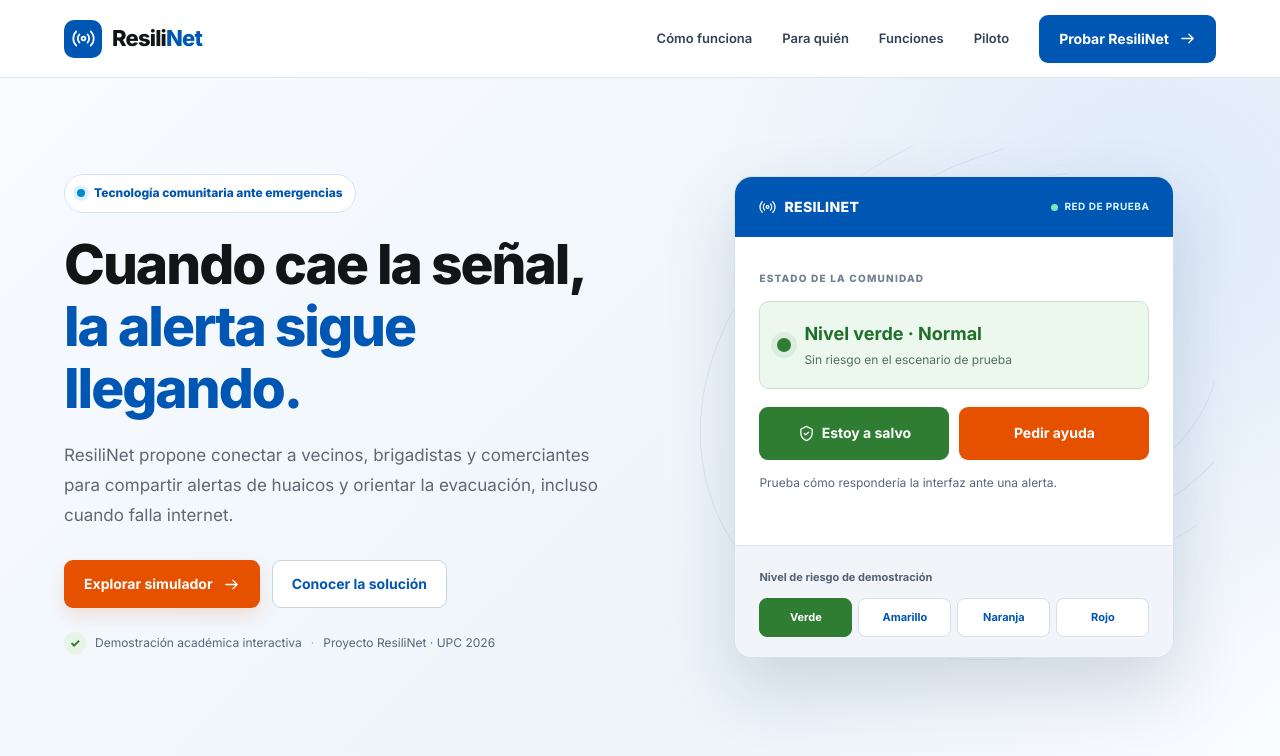
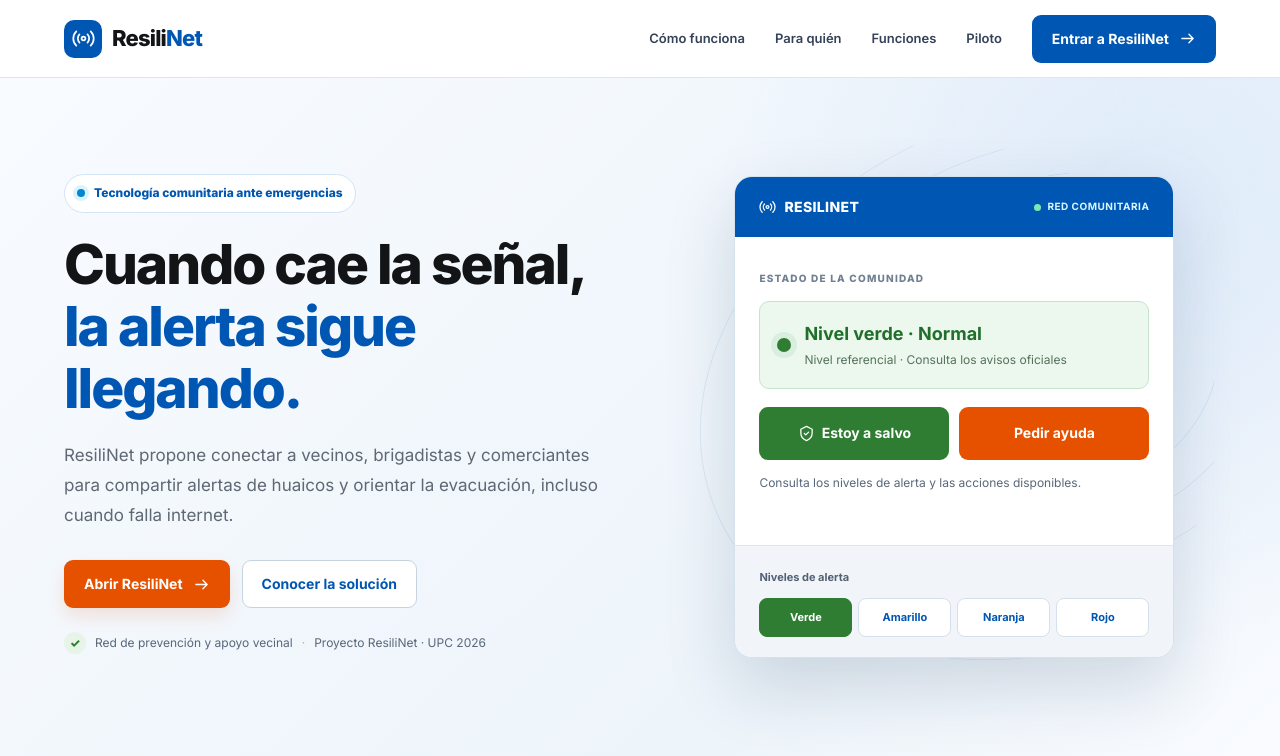
Before and after one commit to IHC-Grupo-2/IHC_TRABAJO_GRUPO_2, a plain HTML site: page index.html in a window 1280 px wide. Shown: the top 756 px of the page. Drawn offline with Linux system fonts and the light colour scheme.

Commit message:
feat: present ResiliNet as unified product UI and move test notice to footer

```diff
--- a/index.html
+++ b/index.html
@@ -18,25 +18,25 @@
   <header class="site-header"><div class="container nav-inner">
     <a class="brand" href="#inicio" aria-label="ResiliNet, inicio"><span class="brand-symbol"><svg><use href="#signal"/></svg></span><span>Resili<span class="brand-accent">Net</span></span></a>
     <button class="mobile-toggle" id="mobileToggle" aria-controls="mainNav" aria-expanded="false">Menú <span aria-hidden="true">☰</span></button>
-    <nav id="mainNav" class="main-nav" aria-label="Navegación principal"><a href="#como-funciona">Cómo funciona</a><a href="#segmentos">Para quién</a><a href="#funciones">Funciones</a><a href="#piloto">Piloto</a><a class="button button-blue nav-cta" href="demo.html">Probar ResiliNet <svg><use href="#arrow"/></svg></a></nav>
+    <nav id="mainNav" class="main-nav" aria-label="Navegación principal"><a href="#como-funciona">Cómo funciona</a><a href="#segmentos">Para quién</a><a href="#funciones">Funciones</a><a href="#piloto">Piloto</a><a class="button button-blue nav-cta" href="demo.html">Entrar a ResiliNet <svg><use href="#arrow"/></svg></a></nav>
   </div></header>
   <main id="contenido">
     <section id="inicio" class="hero"><div class="container hero-layout">
-      <div class="hero-copy"><span class="eyebrow"><span class="eyebrow-dot"></span> Tecnología comunitaria ante emergencias</span><h1>Cuando cae la señal, <span>la alerta sigue llegando.</span></h1><p>ResiliNet propone conectar a vecinos, brigadistas y comerciantes para compartir alertas de huaicos y orientar la evacuación, incluso cuando falla internet.</p><div class="hero-actions"><a class="button button-orange" href="demo.html">Explorar simulador <svg><use href="#arrow"/></svg></a><a class="button button-quiet" href="#como-funciona">Conocer la solución</a></div><div class="hero-foot"><span class="round-mark">✓</span><span>Demostración académica interactiva</span><span class="hero-sep">·</span><span>Proyecto ResiliNet · UPC 2026</span></div></div>
+      <div class="hero-copy"><span class="eyebrow"><span class="eyebrow-dot"></span> Tecnología comunitaria ante emergencias</span><h1>Cuando cae la señal, <span>la alerta sigue llegando.</span></h1><p>ResiliNet propone conectar a vecinos, brigadistas y comerciantes para compartir alertas de huaicos y orientar la evacuación, incluso cuando falla internet.</p><div class="hero-actions"><a class="button button-orange" href="demo.html">Abrir ResiliNet <svg><use href="#arrow"/></svg></a><a class="button button-quiet" href="#como-funciona">Conocer la solución</a></div><div class="hero-foot"><span class="round-mark">✓</span><span>Red de prevención y apoyo vecinal</span><span class="hero-sep">·</span><span>Proyecto ResiliNet · UPC 2026</span></div></div>
       <div class="hero-visual"><div class="topographic" aria-hidden="true"></div><div class="mockup">
-        <div class="mockup-head"><span class="mockup-label"><svg><use href="#signal"/></svg> RESILINET</span><span class="mockup-connection"><span></span> RED DE PRUEBA</span></div>
-        <div class="mockup-body"><span class="small-label">ESTADO DE LA COMUNIDAD</span><div class="risk-status" id="heroRisk"><span class="risk-dot"></span><div><strong id="heroRiskTitle">Nivel verde · Normal</strong><small id="heroRiskSubtitle">Sin riesgo en el escenario de prueba</small></div></div><div class="mockup-actions"><button id="heroSafe" class="action-safe" type="button"><svg><use href="#shield"/></svg> Estoy a salvo</button><button id="heroHelp" class="action-help" type="button">Pedir ayuda</button></div><div class="mockup-result" id="heroResult" aria-live="polite">Prueba cómo respondería la interfaz ante una alerta.</div></div>
-        <div class="mockup-bottom"><span>Nivel de riesgo de demostración</span><div class="risk-pills" id="heroRiskButtons"><button class="active" data-level="green" aria-pressed="true" aria-label="Nivel verde">Verde</button><button data-level="yellow" aria-pressed="false">Amarillo</button><button data-level="orange" aria-pressed="false">Naranja</button><button data-level="red" aria-pressed="false">Rojo</button></div></div>
+        <div class="mockup-head"><span class="mockup-label"><svg><use href="#signal"/></svg> RESILINET</span><span class="mockup-connection"><span></span> RED COMUNITARIA</span></div>
+        <div class="mockup-body"><span class="small-label">ESTADO DE LA COMUNIDAD</span><div class="risk-status" id="heroRisk"><span class="risk-dot"></span><div><strong id="heroRiskTitle">Nivel verde · Normal</strong><small id="heroRiskSubtitle">Nivel referencial · Consulta los avisos oficiales</small></div></div><div class="mockup-actions"><button id="heroSafe" class="action-safe" type="button"><svg><use href="#shield"/></svg> Estoy a salvo</button><button id="heroHelp" class="action-help" type="button">Pedir ayuda</button></div><div class="mockup-result" id="heroResult" aria-live="polite">Consulta los niveles de alerta y las acciones disponibles.</div></div>
+        <div class="mockup-bottom"><span>Niveles de alerta</span><div class="risk-pills" id="heroRiskButtons"><button class="active" data-level="green" aria-pressed="true" aria-label="Nivel verde">Verde</button><button data-level="yellow" aria-pressed="false">Amarillo</button><button data-level="orange" aria-pressed="false">Naranja</button><button data-level="red" aria-pressed="false">Rojo</button></div></div>
       </div><div class="floating-label"><svg><use href="#shield"/></svg><div><strong>Una respuesta más rápida</strong><span>Información clara para actuar</span></div></div></div>
     </div></section>
     <section class="trust-bar"><div class="container trust-grid"><div><strong>3</strong><span>segmentos de usuarios</span></div><div><strong>4</strong><span>niveles de prevención</span></div><div><strong>Offline</strong><span>como objetivo de diseño</span></div><div><strong>1 toque</strong><span>para reportar tu estado</span></div></div></section>
     <section id="como-funciona" class="section"><div class="container"><div class="section-intro"><span class="overline">CÓMO FUNCIONA</span><h2>Preparados antes. Conectados durante.</h2><p>Una experiencia organizada para que la comunidad sepa qué hacer antes y durante una emergencia.</p></div><div class="steps-grid"><article class="step"><div class="step-number">01</div><div class="step-icon"><svg><use href="#map"/></svg></div><h3>Prepárate con anticipación</h3><p>Identifica las zonas seguras y prepara mapas descargados y contactos de emergencia antes de que falle la conexión.</p></article><article class="step"><div class="step-number">02</div><div class="step-icon"><svg><use href="#signal"/></svg></div><h3>Recibe la alerta comunitaria</h3><p>La propuesta utiliza una red malla Bluetooth entre vecinos para propagar avisos cuando no hay internet.</p></article><article class="step"><div class="step-number">03</div><div class="step-icon"><svg><use href="#heart"/></svg></div><h3>Evacúa y reporta tu estado</h3><p>Sigue las instrucciones de evacuación y comunica con claridad si estás a salvo o necesitas auxilio.</p></article></div></div></section>
-    <section id="segmentos" class="section tint"><div class="container"><div class="section-intro"><span class="overline">PARA QUIÉN</span><h2>Una comunidad, tres maneras de protegerla</h2><p>Cada perfil accede a herramientas relevantes para su responsabilidad durante la emergencia.</p></div><div class="segment-grid"><article class="segment"><div class="segment-icon"><svg><use href="#users"/></svg></div><h3>Residentes y jefes de hogar</h3><p>Alertas fáciles de entender, rutas seguras y comunicación del estado familiar.</p><a href="demo.html#familia">Probar experiencia residente <svg><use href="#arrow"/></svg></a></article><article class="segment"><div class="segment-icon"><svg><use href="#shield"/></svg></div><h3>Brigadistas y voluntarios</h3><p>Panorama comunitario, solicitudes de ayuda y coordinación de tareas prioritarias.</p><a href="demo.html#brigadas">Probar coordinación <svg><use href="#arrow"/></svg></a></article><article class="segment"><div class="segment-icon"><svg><use href="#store"/></svg></div><h3>Comerciantes locales</h3><p>Preparación del negocio, cierre preventivo y apoyo a familiares vulnerables.</p><a href="demo.html#comercio">Probar experiencia comercial <svg><use href="#arrow"/></svg></a></article></div></div></section>
+    <section id="segmentos" class="section tint"><div class="container"><div class="section-intro"><span class="overline">PARA QUIÉN</span><h2>Una comunidad, tres maneras de protegerla</h2><p>Cada perfil accede a herramientas relevantes para su responsabilidad durante la emergencia.</p></div><div class="segment-grid"><article class="segment"><div class="segment-icon"><svg><use href="#users"/></svg></div><h3>Residentes y jefes de hogar</h3><p>Alertas fáciles de entender, rutas seguras y comunicación del estado familiar.</p><a href="demo.html#familia">Acceso para residentes <svg><use href="#arrow"/></svg></a></article><article class="segment"><div class="segment-icon"><svg><use href="#shield"/></svg></div><h3>Brigadistas y voluntarios</h3><p>Panorama comunitario, solicitudes de ayuda y coordinación de tareas prioritarias.</p><a href="demo.html#brigadas">Acceso para brigadistas <svg><use href="#arrow"/></svg></a></article><article class="segment"><div class="segment-icon"><svg><use href="#store"/></svg></div><h3>Comerciantes locales</h3><p>Preparación del negocio, cierre preventivo y apoyo a familiares vulnerables.</p><a href="demo.html#comercio">Acceso para comerciantes <svg><use href="#arrow"/></svg></a></article></div></div></section>
     <section id="funciones" class="section"><div class="container features-layout"><div class="section-intro align-left"><span class="overline">FUNCIONALIDADES</span><h2>Diseñada para actuar, no para complicarse</h2><p>Interacciones breves, contrastes claros y mensajes precisos, de acuerdo con las guías de estilo de ResiliNet.</p><a class="button button-blue" href="demo.html">Explorar todas las funciones <svg><use href="#arrow"/></svg></a></div><div class="feature-stack"><div class="feature"><span class="feature-index">01</span><div><strong>Alertas progresivas</strong><p>Semáforo verde, amarillo, naranja y rojo con instrucciones específicas.</p></div></div><div class="feature"><span class="feature-index">02</span><div><strong>Mapas y evacuación</strong><p>Consulta de puntos de encuentro y recorridos alternativos en el prototipo.</p></div></div><div class="feature"><span class="feature-index">03</span><div><strong>Ayuda y estado familiar</strong><p>Acciones directas «Estoy a salvo» y «Auxilio», con confirmación visible.</p></div></div><div class="feature"><span class="feature-index">04</span><div><strong>Coordinación comunitaria</strong><p>Reportes vecinales, triaje de brigadistas y protección de comercios.</p></div></div></div></div></section>
-    <section id="piloto" class="section pilot"><div class="container pilot-inner"><div><span class="overline">PARTICIPA EN LA VALIDACIÓN</span><h2>Ayúdanos a mejorar ResiliNet</h2><p>Explora el prototipo y dinos qué tan claras son sus alertas, rutas e interacciones. Esta versión funciona con datos ficticios: no envía solicitudes de emergencia reales.</p><div class="pilot-places">Áreas consideradas: Chosica, Chaclacayo y San Juan de Lurigancho.</div></div><div class="pilot-card"><span class="pill"><span class="pill-dot"></span> DEMO ACADÉMICA</span><h3>Una experiencia para probar</h3><p>Sin registro y sin compartir datos personales.</p><a class="button button-orange full" href="demo.html">Entrar al simulador <svg><use href="#arrow"/></svg></a><a class="minor-link" href="#registro">También puedes dejar tu interés en el piloto</a></div></div></section>
-    <section id="registro" class="section"><div class="container register-layout"><div class="section-intro align-left"><span class="overline">PRERREGISTRO</span><h2>Conoce las próximas actividades</h2><p>Completa los campos para experimentar la validación del formulario. No se almacenan ni envían datos desde esta versión académica.</p></div><form id="regForm" novalidate class="register-form"><label for="nombre">Nombre completo</label><input type="text" id="nombre" name="nombre" autocomplete="name" placeholder="Tu nombre" required><label for="contacto">Correo o celular</label><input type="text" id="contacto" name="contacto" placeholder="ejemplo@correo.com" required><label for="rol">Me interesa como</label><select id="rol" name="rol" required><option value="">Seleccionar perfil</option><option>Residente o jefe de hogar</option><option>Brigadista o voluntario</option><option>Comerciante local</option></select><button type="submit" class="button button-blue full">Validar mi prerregistro <svg><use href="#arrow"/></svg></button><p id="formMessage" role="status" aria-live="polite" class="form-message"></p></form></div></section>
-    <section id="equipo" class="section team-section"><div class="container"><div class="section-intro"><span class="overline">EQUIPO RESILINET</span><h2>Desarrollado por Grupo 02</h2><p>Proyecto académico · IHC y Tecnologías Móviles · UPC · 2026-02</p></div><div class="team-list"><span>Rodrigo Gustavo Porras Torres</span><span>Ivette Lucero Villavicencio Dávila</span><span>Darío Enrique Farfán Abanto</span><span>Jose Matias Ramos Rodriguez</span><span>Ashlee Jhamylet Manuelo Yupanqui</span><span>Daniel Eduardo Lapa De La Cruz</span></div></div></section>
+    <section id="piloto" class="section pilot"><div class="container pilot-inner"><div><span class="overline">CONOCE RESILINET</span><h2>Ayúdanos a mejorar ResiliNet</h2><p>Explora el prototipo y dinos qué tan claras son sus alertas, rutas e interacciones. Esta versión funciona con datos ficticios: no envía solicitudes de emergencia reales.</p><div class="pilot-places">Áreas consideradas: Chosica, Chaclacayo y San Juan de Lurigancho.</div></div><div class="pilot-card"><span class="pill"><span class="pill-dot"></span> ACCESO WEB</span><h3>La comunidad, mejor informada</h3><p>Explora las funciones desde tu navegador.</p><a class="button button-orange full" href="demo.html">Ingresar a ResiliNet <svg><use href="#arrow"/></svg></a><a class="minor-link" href="#registro">Conoce las próximas actividades</a></div></div></section>
+    <section id="registro" class="section"><div class="container register-layout"><div class="section-intro align-left"><span class="overline">FORMULARIO DE CONTACTO</span><h2>Conoce las próximas actividades</h2><p>Formulario de contacto en preparación. Puedes revisar los campos, pero los datos todavía no se envían.</p></div><form id="regForm" novalidate class="register-form"><label for="nombre">Nombre completo</label><input type="text" id="nombre" name="nombre" autocomplete="name" placeholder="Tu nombre" required><label for="contacto">Correo o celular</label><input type="text" id="contacto" name="contacto" placeholder="ejemplo@correo.com" required><label for="rol">Me interesa como</label><select id="rol" name="rol" required><option value="">Seleccionar perfil</option><option>Residente o jefe de hogar</option><option>Brigadista o voluntario</option><option>Comerciante local</option></select><button type="submit" class="button button-blue full">Validar mi prerregistro <svg><use href="#arrow"/></svg></button><p id="formMessage" role="status" aria-live="polite" class="form-message"></p></form></div></section>
+    <section id="equipo" class="section team-section"><div class="container"><div class="section-intro"><span class="overline">EQUIPO RESILINET</span><h2>Desarrollado por Grupo 02</h2><p>Proyecto ResiliNet · IHC y Tecnologías Móviles · UPC · 2026-02</p></div><div class="team-list"><span>Rodrigo Gustavo Porras Torres</span><span>Ivette Lucero Villavicencio Dávila</span><span>Darío Enrique Farfán Abanto</span><span>Jose Matias Ramos Rodriguez</span><span>Ashlee Jhamylet Manuelo Yupanqui</span><span>Daniel Eduardo Lapa De La Cruz</span></div></div></section>
   </main>
-  <footer class="footer"><div class="container footer-inner"><a class="brand brand-footer" href="#inicio"><span class="brand-symbol"><svg><use href="#signal"/></svg></span> ResiliNet</a><span>Proyecto académico UPC · 2026</span><span>No sustituye alertas oficiales ni servicios de emergencia.</span></div></footer>
+  <footer class="footer"><div class="container footer-inner"><a class="brand brand-footer" href="#inicio"><span class="brand-symbol"><svg><use href="#signal"/></svg></span> ResiliNet</a><span>ResiliNet · UPC 2026</span><span>No sustituye alertas oficiales ni servicios de emergencia.</span></div></footer>
 </body>
 </html>
```
